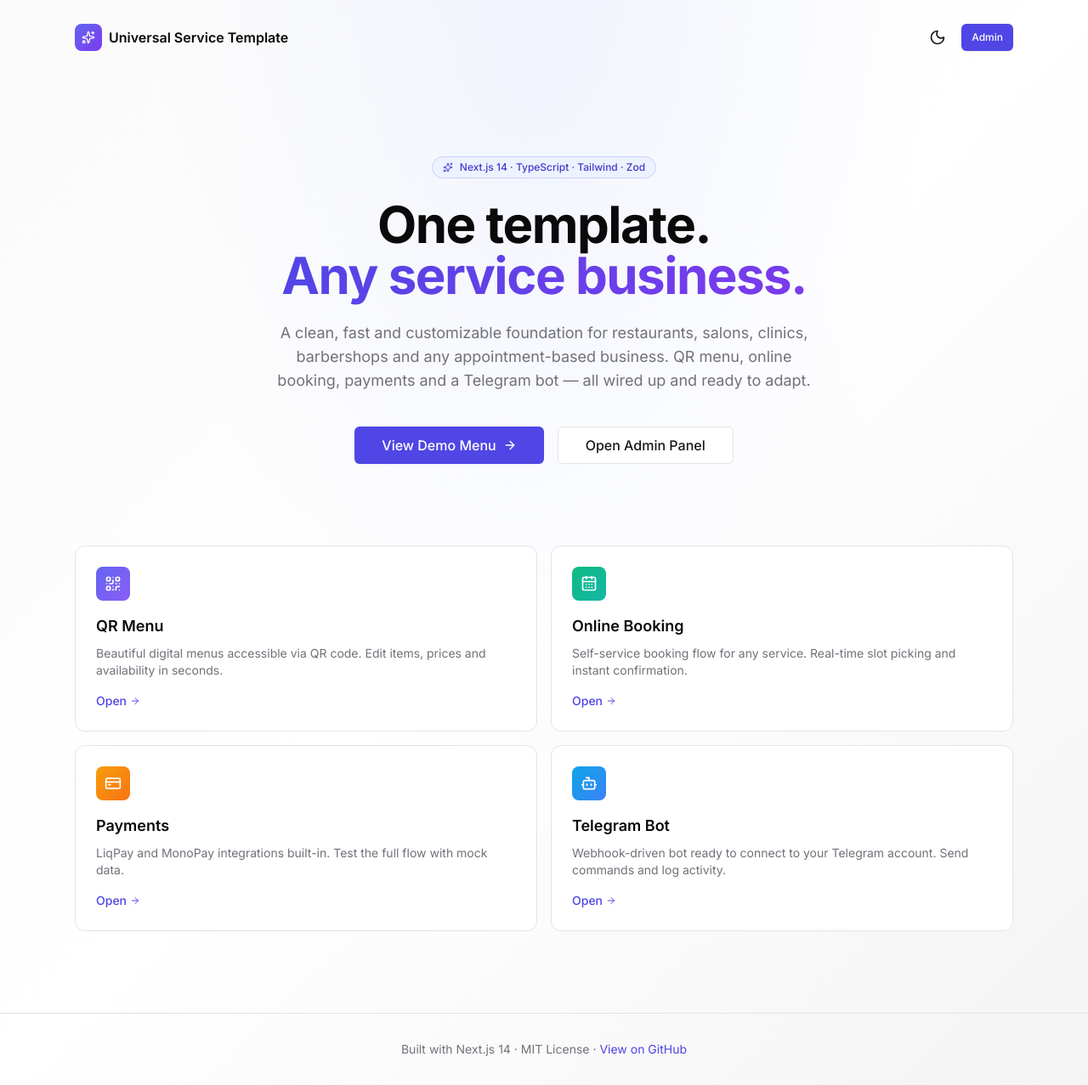
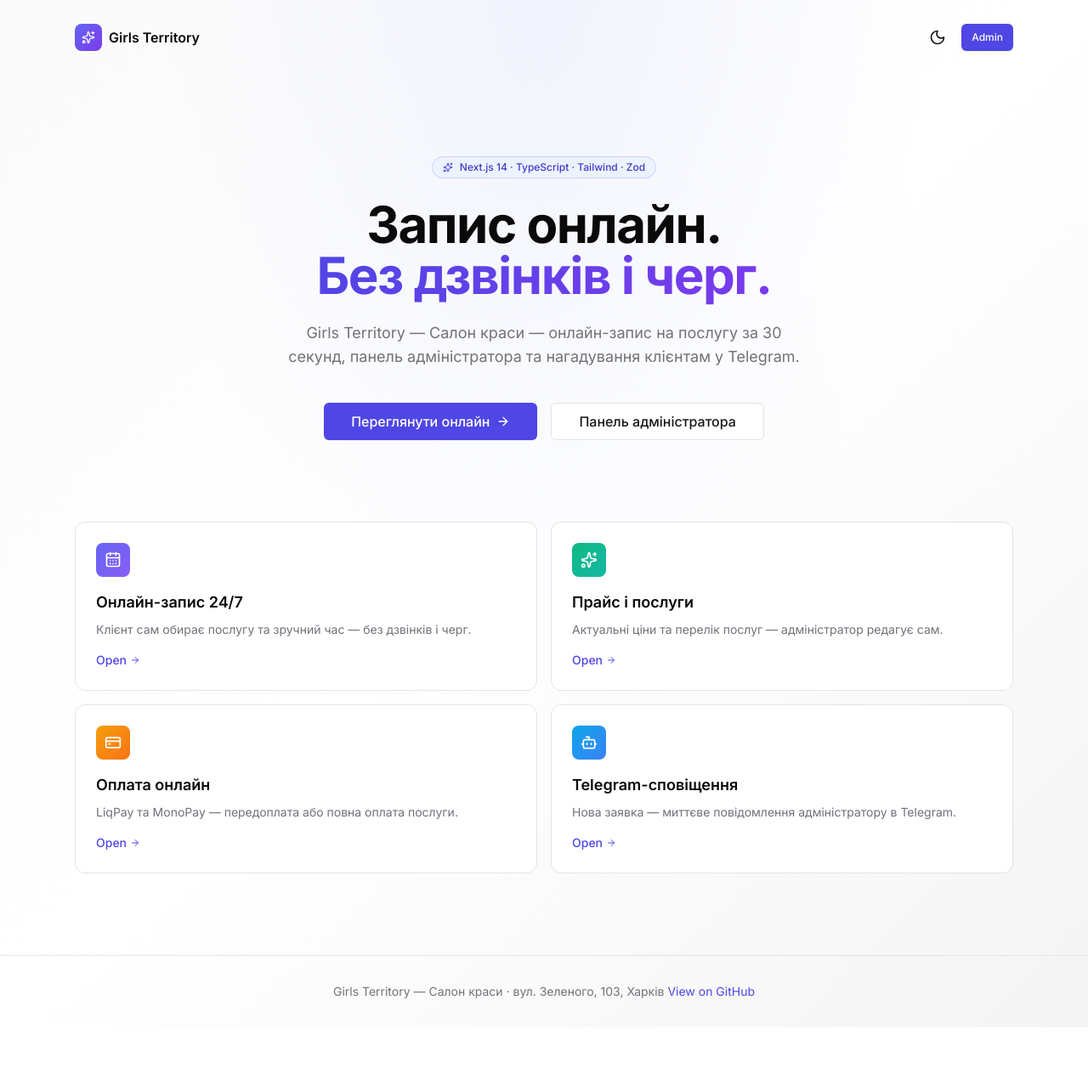
Before and after one commit to Mykhailo-Zhuk/universal-service-template, a Next.js app: page / in a window 1280 px wide. Shown: the whole page at 85% size. After the commit the page ends 1209 px from the top, so only its background shows below. Built offline with nearby package versions, Linux system fonts and the light colour scheme.

Commit message:
demo(demo/girls-territory): Ukrainian client-branded demo (landing + menu + booking)

```diff
--- a/app/layout.tsx
+++ b/app/layout.tsx
@@ -10,15 +10,15 @@ const inter = Inter({
 });
 
 export const metadata: Metadata = {
-  title: "Universal Service Template",
+  title: "Girls Territory — Салон краси",
   description:
-    "A modern, customizable template for restaurants, services, and bookings. QR menu, online booking, payments and admin panel.",
+    "Салон краси Girls Territory: перукарські послуги, манікюр, педикюр, косметологія. Онлайн-запис 24/7.",
   keywords: ["restaurant", "booking", "QR menu", "Next.js", "template"],
   authors: [{ name: "Mykhailo Zhuk" }],
   openGraph: {
-    title: "Universal Service Template",
+    title: "Girls Territory — Салон краси",
     description:
-      "A modern, customizable template for restaurants, services, and bookings.",
+      "Салон краси Girls Territory: перукарські послуги, манікюр, педикюр, косметологія. Онлайн-запис 24/7.",
     type: "website",
   },
 };
--- a/app/page.tsx
+++ b/app/page.tsx
@@ -20,30 +20,30 @@ const ThemeToggle = dynamic(
 
 const features = [
   {
-    icon: QrCode,
-    title: "QR Menu",
-    description: "Beautiful digital menus accessible via QR code. Edit items, prices and availability in seconds.",
-    href: "/menu/demo-restaurant",
+    icon: CalendarDays,
+    title: "Онлайн-запис 24/7",
+    description: "Клієнт сам обирає послугу та зручний час — без дзвінків і черг.",
+    href: "/book/haircut-classic",
     color: "from-indigo-500 to-violet-500",
   },
   {
-    icon: CalendarDays,
-    title: "Online Booking",
-    description: "Self-service booking flow for any service. Real-time slot picking and instant confirmation.",
-    href: "/book/haircut-classic",
+    icon: Sparkles,
+    title: "Прайс і послуги",
+    description: "Актуальні ціни та перелік послуг — адміністратор редагує сам.",
+    href: "/menu/demo-restaurant",
     color: "from-emerald-500 to-teal-500",
   },
   {
     icon: CreditCard,
-    title: "Payments",
-    description: "LiqPay and MonoPay integrations built-in. Test the full flow with mock data.",
+    title: "Оплата онлайн",
+    description: "LiqPay та MonoPay — передоплата або повна оплата послуги.",
     href: "/admin",
     color: "from-amber-500 to-orange-500",
   },
   {
     icon: Bot,
-    title: "Telegram Bot",
-    description: "Webhook-driven bot ready to connect to your Telegram account. Send commands and log activity.",
+    title: "Telegram-сповіщення",
+    description: "Нова заявка — миттєве повідомлення адміністратору в Telegram.",
     href: "/admin",
     color: "from-sky-500 to-blue-500",
   },
@@ -59,7 +59,7 @@ export default function Home() {
           <div className="flex h-8 w-8 items-center justify-center rounded-lg bg-gradient-to-br from-indigo-500 to-violet-600 text-white">
             <Sparkles className="h-4 w-4" />
           </div>
-          <span>Universal Service Template</span>
+          <span>Girls Territory</span>
         </Link>
         <div className="flex items-center gap-2">
           <ThemeToggle />
@@ -80,12 +80,12 @@ export default function Home() {
             Next.js 14 · TypeScript · Tailwind · Zod
           </div>
           <h1 className="text-balance text-4xl font-bold tracking-tight sm:text-6xl">
-            One template.
+            Запис онлайн.
             <br />
-            <span className="gradient-text">Any service business.</span>
+            <span className="gradient-text">Без дзвінків і черг.</span>
           </h1>
           <p className="mx-auto mt-6 max-w-2xl text-balance text-lg text-muted-foreground">
-            A clean, fast and customizable foundation for restaurants, salons, clinics, barbershops and any appointment-based business. QR menu, online booking, payments and a Telegram bot — all wired up and ready to adapt.
+            Girls Territory — Салон краси — онлайн-запис на послугу за 30 секунд, панель адміністратора та нагадування клієнтам у Telegram.
           </p>
           <div className="mt-10 flex flex-wrap items-center justify-center gap-3 sm:gap-4">
             <Button asChild size="lg">
@@ -93,7 +93,7 @@ export default function Home() {
                 href="/menu/demo-restaurant"
                 className="inline-flex items-center justify-center gap-2 whitespace-nowrap"
               >
-                <span>View Demo Menu</span>
+                <span>Переглянути онлайн</span>
                 <ArrowRight className="h-4 w-4 shrink-0" />
               </Link>
             </Button>
@@ -102,7 +102,7 @@ export default function Home() {
                 href="/admin"
                 className="inline-flex items-center justify-center gap-2 whitespace-nowrap"
               >
-                <span>Open Admin Panel</span>
+                <span>Панель адміністратора</span>
               </Link>
             </Button>
           </div>
@@ -144,7 +144,7 @@ export default function Home() {
 
       <footer className="relative z-10 border-t border-zinc-200 py-8 text-center text-sm text-muted-foreground dark:border-zinc-800">
         <div className="mx-auto max-w-6xl px-6">
-          Built with Next.js 14 · MIT License ·{" "}
+          Girls Territory — Салон краси · вул. Зеленого, 103, Харків{" "}
           <Link
             href="https://github.com/Mykhailo-Zhuk/universal-service-template"
             className="text-indigo-600 hover:underline dark:text-indigo-400"
--- a/data/demo.ts
+++ b/data/demo.ts
@@ -2,21 +2,21 @@ import type { Restaurant, Service } from "@/lib/schemas";
 
 export const DEMO_RESTAURANT: Restaurant = {
   id: "demo-restaurant",
-  name: "Demo Restaurant",
+  name: "Girls Territory — Салон краси",
   description:
-    "A modern European cuisine restaurant in the heart of the city. Farm-to-table ingredients, signature cocktails and a warm atmosphere.",
+    "Салон краси Girls Territory: перукарські послуги, манікюр, педикюр, косметологія. Онлайн-запис 24/7.",
   logo: "/images/demo-logo.svg",
-  address: "Khreshchatyk St. 1, Kyiv, Ukraine",
-  phone: "+380 44 123 4567",
+  address: "вул. Зеленого, 103, Харків",
+  phone: "+380 66 265 19 29",
   currency: "UAH",
   categories: [
-    { id: "starters", name: "Starters", icon: "🥗" },
-    { id: "mains", name: "Main Courses", icon: "🍝" },
-    { id: "grill", name: "Grill & BBQ", icon: "🥩" },
-    { id: "pizza", name: "Pizza", icon: "🍕" },
-    { id: "desserts", name: "Desserts", icon: "🍰" },
-    { id: "drinks", name: "Drinks", icon: "🍷" },
-    { id: "cocktails", name: "Cocktails", icon: "🍸" },
+    { id: "starters", name: "Закуски", icon: "🥗" },
+    { id: "mains", name: "Основні страви", icon: "🍝" },
+    { id: "grill", name: "Гриль", icon: "🥩" },
+    { id: "pizza", name: "Піца", icon: "🍕" },
+    { id: "desserts", name: "Десерти", icon: "🍰" },
+    { id: "drinks", name: "Напої", icon: "🍷" },
+    { id: "cocktails", name: "Коктейлі", icon: "🍸" },
   ],
   items: [
     // Starters
--- a/data/settings.ts
+++ b/data/settings.ts
@@ -21,19 +21,19 @@ const FAKE_MONOPAY_PRIVATE = "mp_demo_priv_0000000000";
 
 /** In-memory store — survives between requests in the same Next.js process. */
 const STORE: Settings = {
-  restaurantName: "Demo Restaurant",
-  address: "Khreshchatyk St. 1, Kyiv, Ukraine",
-  phone: "+380 44 123 4567",
-  email: "hello@demo-restaurant.com",
+  restaurantName: "Girls Territory — Салон краси",
+  address: "вул. Зеленого, 103, Харків",
+  phone: "+380 66 265 19 29",
+  email: "contact-us@girls-territory.com",
   currency: "UAH",
   workingHours: {
-    mon: { open: true, from: "09:00", to: "22:00" },
-    tue: { open: true, from: "09:00", to: "22:00" },
-    wed: { open: true, from: "09:00", to: "22:00" },
-    thu: { open: true, from: "09:00", to: "22:00" },
-    fri: { open: true, from: "09:00", to: "23:00" },
-    sat: { open: true, from: "10:00", to: "23:00" },
-    sun: { open: false, from: "10:00", to: "22:00" },
+    mon: { open: true, from: "09:00", to: "20:00" },
+    tue: { open: true, from: "09:00", to: "20:00" },
+    wed: { open: true, from: "09:00", to: "20:00" },
+    thu: { open: true, from: "09:00", to: "20:00" },
+    fri: { open: true, from: "09:00", to: "20:00" },
+    sat: { open: true, from: "09:00", to: "20:00" },
+    sun: { open: true, from: "09:00", to: "20:00" },
   },
   // Sensitive — present in the server store, returned to the client as `***masked***`.
   telegramBotToken: FAKE_TELEGRAM_TOKEN,
```
